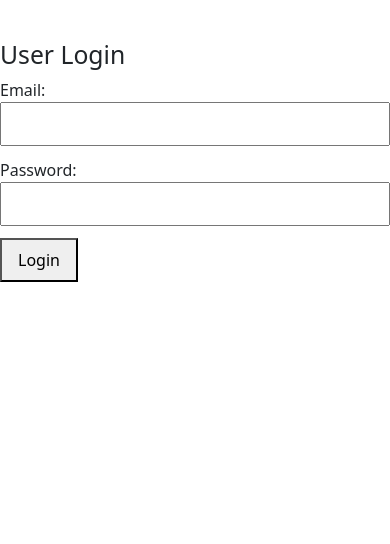
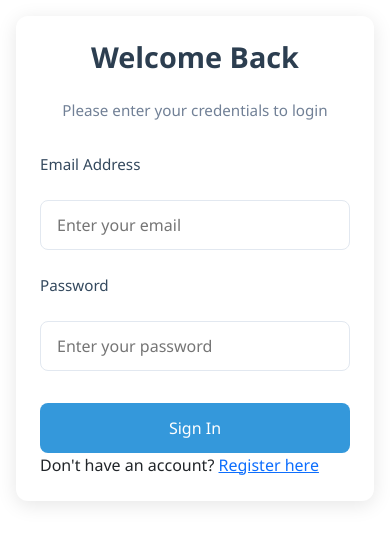
Before and after one commit to GurugubelliSravanthi/CaroCart-FrontEnd, a React (Vite) app: page /login in a window 390 px wide. Shown: the top 544 px of the page. Built offline with nearby package versions, Linux system fonts and the light colour scheme.

Commit message:
feat: Add UserLogin component with styled form and responsive design; implement user feedback and navigation

```diff
--- /dev/null
+++ b/src/pages/user/UserLogin.css
@@ -0,0 +1,79 @@
+/* Core container styling */
+.login-container {
+    max-width: 420px;
+    margin: 3rem auto;
+    padding: 2.5rem;
+    border-radius: 16px;
+    background: #ffffff;
+    box-shadow: 0 12px 32px rgba(0, 0, 0, 0.1);
+    font-family: 'Segoe UI', Tahoma, Geneva, Verdana, sans-serif;
+    animation: fadeIn 0.5s ease-out;
+  }
+
+  /* Header styles */
+  .login-header {
+    text-align: center;
+    margin-bottom: 2rem;
+  }
+
+  .login-title {
+    font-size: 2.2rem;
+    font-weight: 700;
+    color: #2d3748;
+    margin-bottom: 0.5rem;
+  }
+
+  .login-subtitle {
+    color: #718096;
+    font-size: 0.95rem;
+  }
+
+  /* Form styling */
+  .login-form {
+    display: flex;
+    flex-direction: column;
+    gap: 1.5rem;
+  }
+
+  .form-group {
+    display: flex;
+    flex-direction: column;
+    gap: 0.5rem;
+  }
+
+  .form-label {
+    font-size: 0.95rem;
+    color: #4a5568;
+    font-weight: 500;
+  }
+
+  .form-input {
+    width: 100%;
+    padding: 1rem;
+    border: 1px solid #e2e8f0;
+    border-radius: 10px;
+    font-size: 1rem;
+    background-color: #f9fafb;
+    transition: 0.2s ease;
+  }
+
+  .form-input:focus {
+    outline: none;
+    border-color: #4299e1;
+    box-shadow: 0 0 0 3px rgba(66, 153, 225, 0.3);
+    background-color: #ffffff;
+  }
+
+  /* Button styling */
+  .login-button {
+    width: 100%;
+    padding: 1rem;
+    background-color: #4299e1;
+    color: white;
+    border: none;
+    border-radius: 10px;
+    font-size: 1rem;
+    font-weight: 600;
+    cursor: pointer;
+    transition: all 0.25s ease;
+  }
--- a/src/pages/user/UserLogin.jsx
+++ b/src/pages/user/UserLogin.jsx
@@ -1,5 +1,6 @@
 import React, { useState } from "react";
-import { useNavigate } from "react-router-dom";
+import { useNavigate, Link } from "react-router-dom";
+import "./UserLogin.css";
 
 const UserLogin = () => {
   const [email, setEmail] = useState("");
@@ -27,7 +28,6 @@ const UserLogin = () => {
       const token = await res.text();
       localStorage.setItem("carocart_token", token);
       alert("Login successful!");
-
       navigate("/dashboard");
     } catch (error) {
       alert("An error occurred: " + error.message);
@@ -35,35 +35,48 @@ const UserLogin = () => {
   };
 
   return (
-    <div style={{ maxWidth: 400, margin: "auto", paddingTop: 40 }}>
-      <h2>User Login</h2>
-      <form onSubmit={handleSubmit}>
-        <div>
-          <label>Email:</label>
-          <br />
+    <div className="login-container">
+      <div className="login-header">
+        <h2 className="login-title">Welcome Back</h2>
+        <p className="login-subtitle">Please enter your credentials to login</p>
+      </div>
+
+      <form onSubmit={handleSubmit} className="login-form">
+        <div className="form-group">
+          <label className="form-label">Email Address</label>
           <input
             type="email"
+            className="form-input"
             required
             value={email}
             onChange={(e) => setEmail(e.target.value)}
-            style={{ width: "100%", padding: 8, marginBottom: 12 }}
+            placeholder="Enter your email"
           />
         </div>
-        <div>
-          <label>Password:</label>
-          <br />
+
+        <div className="form-group">
+          <label className="form-label">Password</label>
           <input
             type="password"
+            className="form-input"
             required
             value={password}
             onChange={(e) => setPassword(e.target.value)}
-            style={{ width: "100%", padding: 8, marginBottom: 12 }}
+            placeholder="Enter your password"
           />
         </div>
-        <button type="submit" style={{ padding: "8px 16px" }}>
-          Login
+
+        <button type="submit" className="login-button">
+          Sign In
         </button>
       </form>
+
+      <div className="login-footer">
+        Don't have an account?{" "}
+        <Link to="/signup" className="login-link">
+          Register here
+        </Link>
+      </div>
     </div>
   );
 };
```
